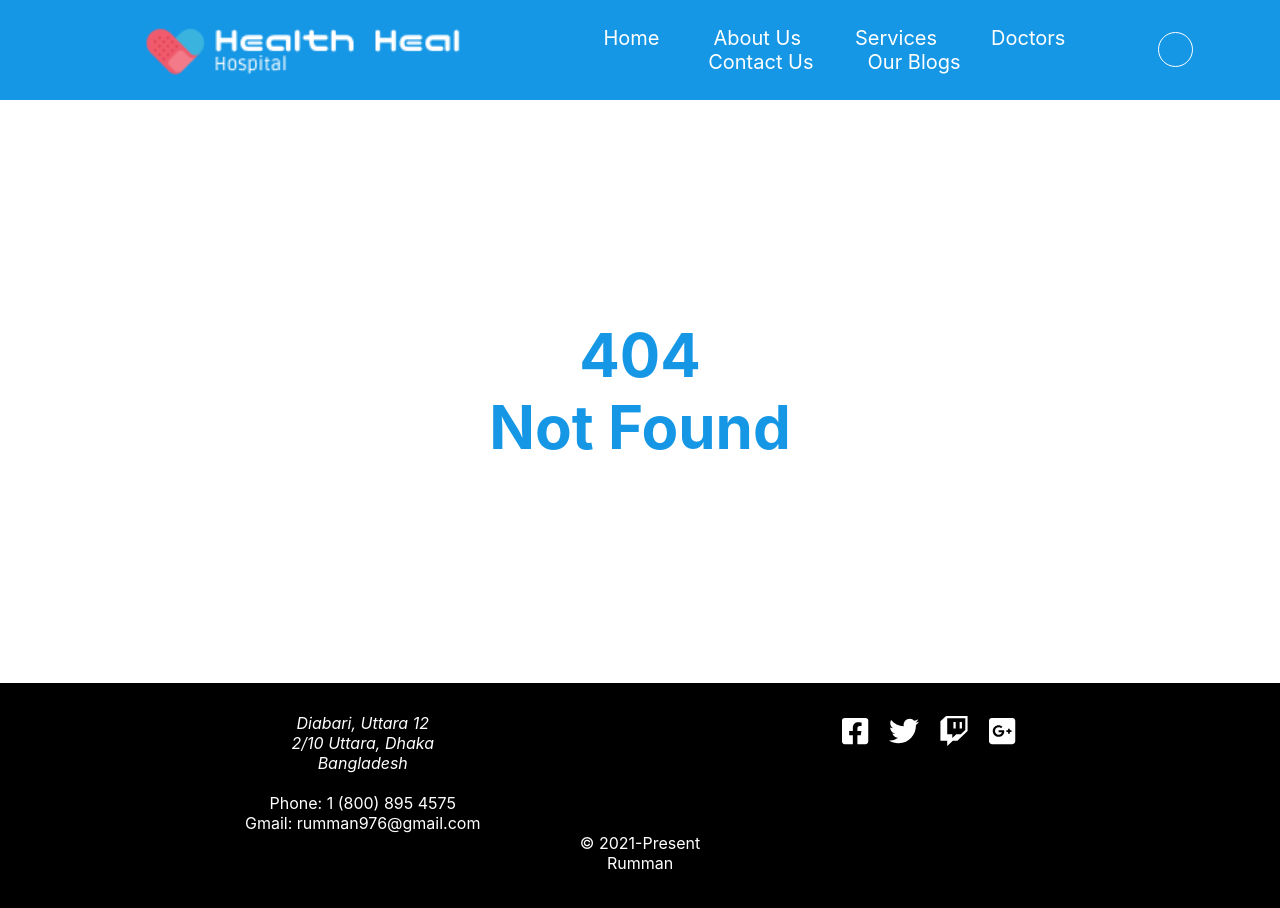
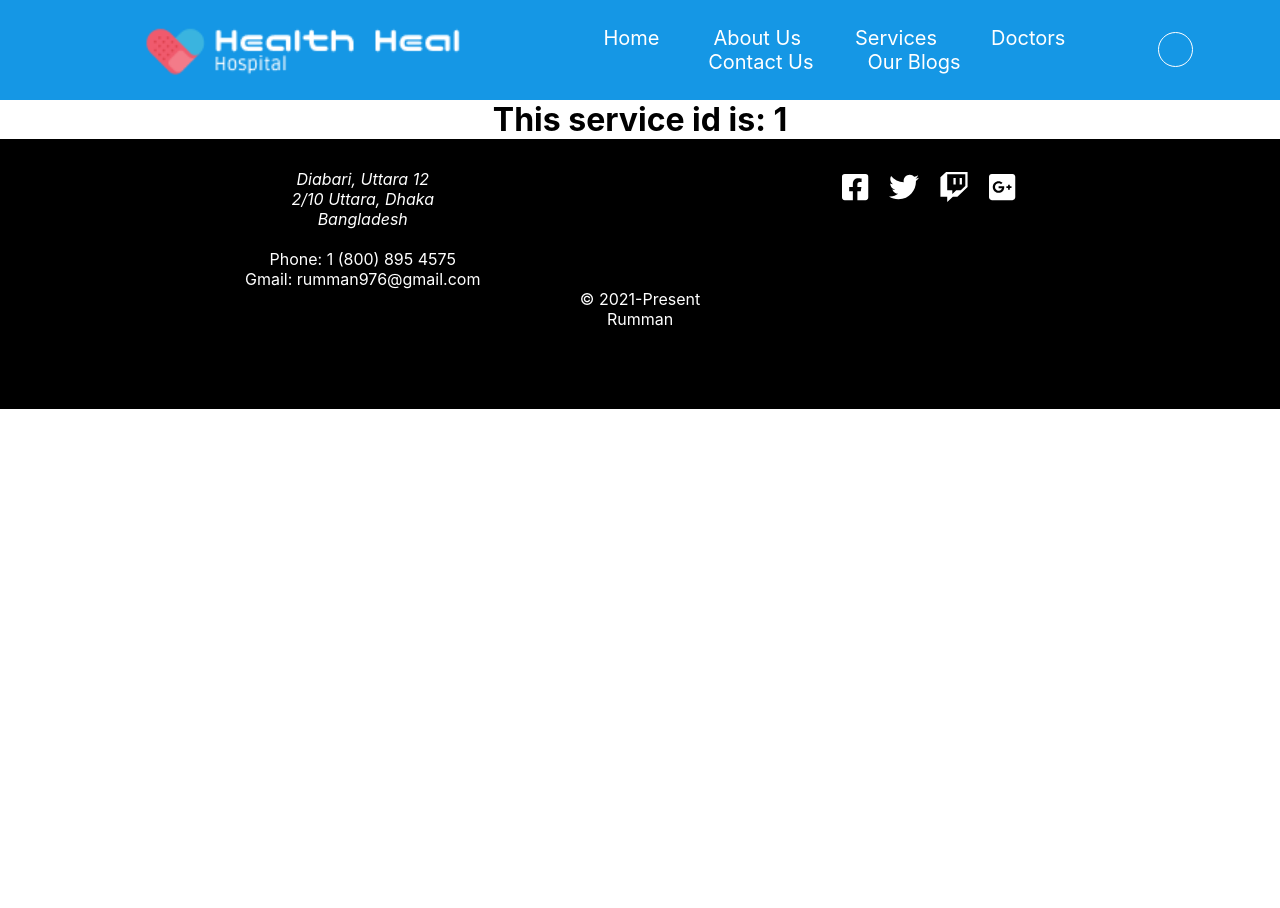
Before and after one commit to Md-Roknuzzaman-khan-Rumman/Health-Heal-Hospistal, a React (Create React App) app: page /service/1 in a window 1280 px wide. Before the commit this address had no page. Shown: the top 908 px of the page. After the commit the page ends 800 px from the top, so only its background shows below. Built offline with nearby package versions, Linux system fonts and the light colour scheme.

Commit message:
perService page and route added

```diff
--- a/src/AllMain/AllMain.js
+++ b/src/AllMain/AllMain.js
@@ -11,6 +11,7 @@ import Footer from "../Components/Global/Footer/Footer";
 import Login from "../Pages/Login/Login";
 import Register from "../Pages/Register/Register";
 import NotFound from "../Pages/NotFound/NotFound";
+import ServiceDetails from "../Pages/ServiceDetails/ServiceDetails";
 
 const ALlMain = () => {
 	return (
@@ -33,8 +34,8 @@ const ALlMain = () => {
 					<Route path = "/services">
 						<Services />
 					</Route>
-					<Route path = "/services/:serviceId">
-
+					<Route path = "/service/:serviceId">
+						<ServiceDetails />
 					</Route>
 					<Route path = "/doctors">
 						<Doctors />
--- /dev/null
+++ b/src/Pages/ServiceDetails/ServiceDetails.js
@@ -0,0 +1,13 @@
+import React from 'react';
+import {useParams} from "react-router";
+
+const ServiceDetails = () => {
+	const {serviceId} = useParams();
+	return (
+		<div>
+			<h1>This service id is: {serviceId}</h1>
+		</div>
+	);
+};
+
+export default ServiceDetails;
--- a/src/Pages/Services/Services.js
+++ b/src/Pages/Services/Services.js
@@ -33,7 +33,7 @@ const Service = (props) => {
 				<img src = {img} alt = "" className = "service_image" />
 				<h2 className = "service_title">{title}</h2>
 				<p className = "service_description">{description}</p>
-				<Link to = {`/friends/${id}`}>
+				<Link to = {`/service/${id}`}>
 					<button>Details</button>
 				</Link>
 			</div>
```
Also changed, not shown: src/Pages/ServiceDetails/ServiceDetails.css (added).
